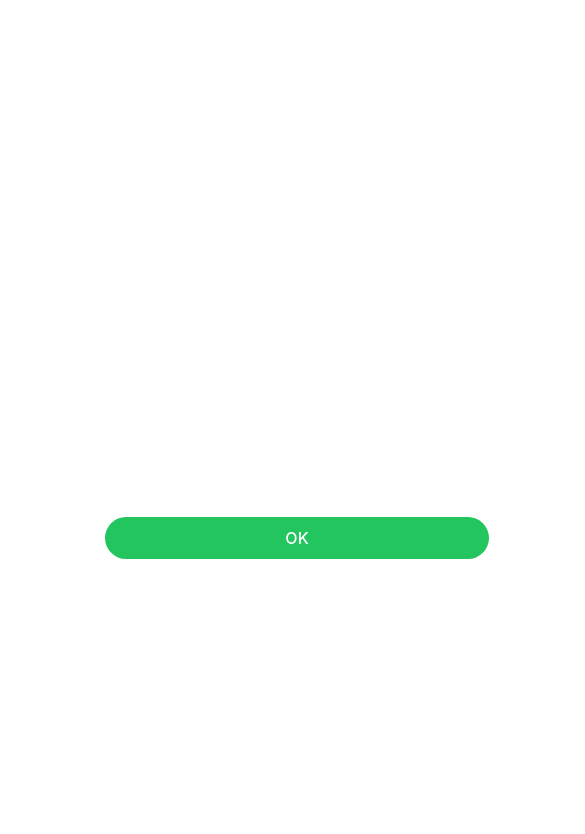
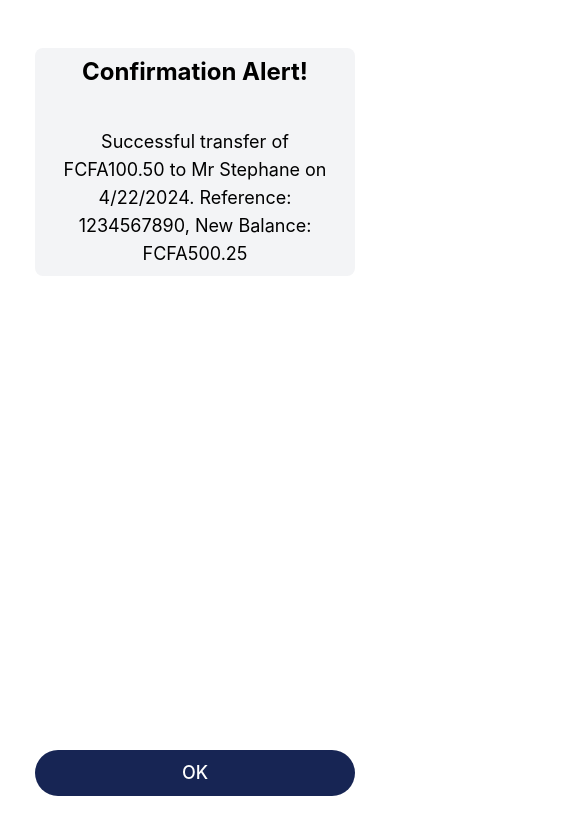
Before and after one commit to ADORSYS-GIS/e2e-banking-app, a React (Vite) app in the folder power-pay-frontend/: page /OkPage in a window 390 px wide. Shown: the top 834 px of the page, 585 px wide, since content can reach past the window. Built offline with nearby package versions, Linux system fonts and the light colour scheme; no server answers.

Commit message:
Update(frontend): Updated  the frontend Pin input for send money, made it more responsive

```diff
--- a/power-pay-frontend/dev-dist/sw.js
+++ b/power-pay-frontend/dev-dist/sw.js
@@ -78,8 +78,11 @@ define(['./workbox-b5f7729d'], (function (workbox) { 'use strict';
    * See https://goo.gl/S9QRab
    */
   workbox.precacheAndRoute([{
+    "url": "registerSW.js",
+    "revision": "3ca0b8505b4bec776b69afdba2768812"
+  }, {
     "url": "index.html",
-    "revision": "0.79sl32gt4qg"
+    "revision": "0.3gurk4mdvno"
   }], {});
   workbox.cleanupOutdatedCaches();
   workbox.registerRoute(new workbox.NavigationRoute(workbox.createHandlerBoundToURL("index.html"), {
--- a/power-pay-frontend/src/components/okpage.tsx
+++ b/power-pay-frontend/src/components/okpage.tsx
@@ -37,16 +37,29 @@ const OKPage: React.FC = () => {
       });
   }, []);
 
+ //fake data made while waiting for others to do the actual implementation
+  const recipientName = "Mr Stephane";
+  const amount = 100.50;
+  const transferDate = new Date().toLocaleDateString(); // Today's date
+  const referenceNumber = "1234567890";
+  const newBalance = 500.25;
+
+  // success message to be displayed on the screen
+  const successMessage = `Successful transfer of FCFA${amount.toFixed(2)} to ${recipientName} on ${transferDate}. Reference: ${referenceNumber}, New Balance: FCFA${newBalance.toFixed(2)}`;
+
   return (
-    <div className="flex justify-center items-center p-10 mb-34 border border-white rounded-3xl bg--500 text-white">
-      <div className="card">
-        <div className="ok-page">
-          <h1>Success!</h1>
-          <br />
-          <p>The money was successfully transferred.</p>
+    <div className="flex justify-center items-center  mb-34 border border-white bg-800 text-black text-sm">
+      <div className="">
+        <div className="rounded-lg w-80 m-auto px-4 py-2  text-lg absolute  inset-x-0 top-12 bg-gray-100">
+          <div>
+            <h1 className="text-2xl font-bold pb-10">Confirmation Alert!</h1>
+            <p className="text-md">{successMessage}</p>
+          </div>
         </div>
-        <div className="mt-16">
-          <button className="w-96 mt-16 bg-Gray10-color rounded-3xl p-2 text-center text-white bg-green-500">OK</button>
+        <div className="pt-12">
+          <button className="rounded-full bg-blue-950 hover:bg-blue-900 w-80 m-auto px-4 py-2 text-white text-lg absolute  inset-x-0 bottom-12">
+            OK
+          </button>
         </div>
       </div>
     </div>
--- a/power-pay-frontend/src/components/pinInput.tsx
+++ b/power-pay-frontend/src/components/pinInput.tsx
@@ -1,4 +1,3 @@
-import React, { useState } from 'react';
 import { Link } from 'react-router-dom';
 
 
```
